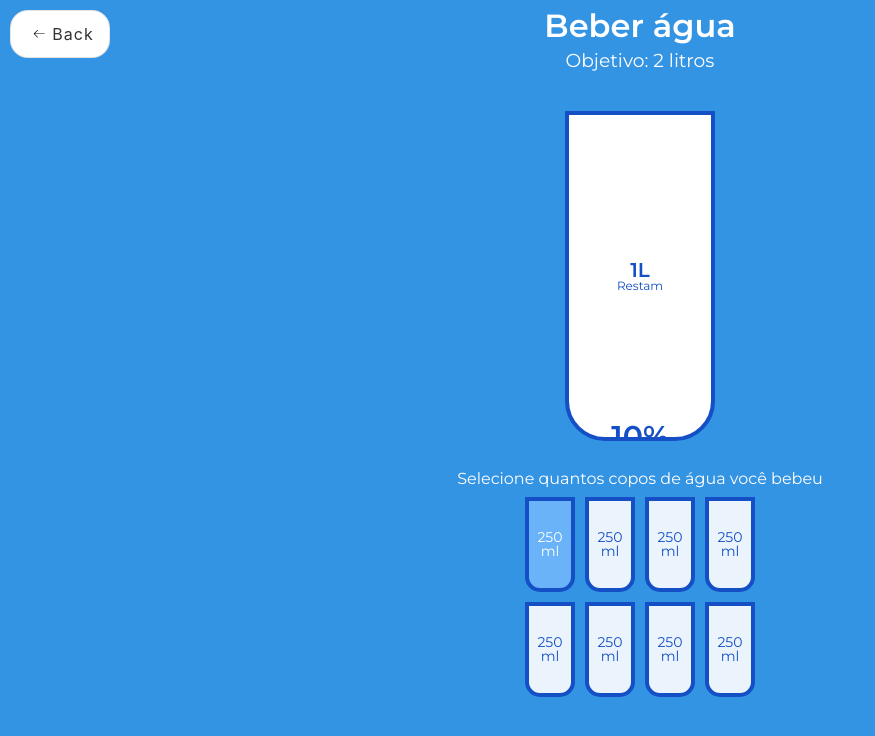
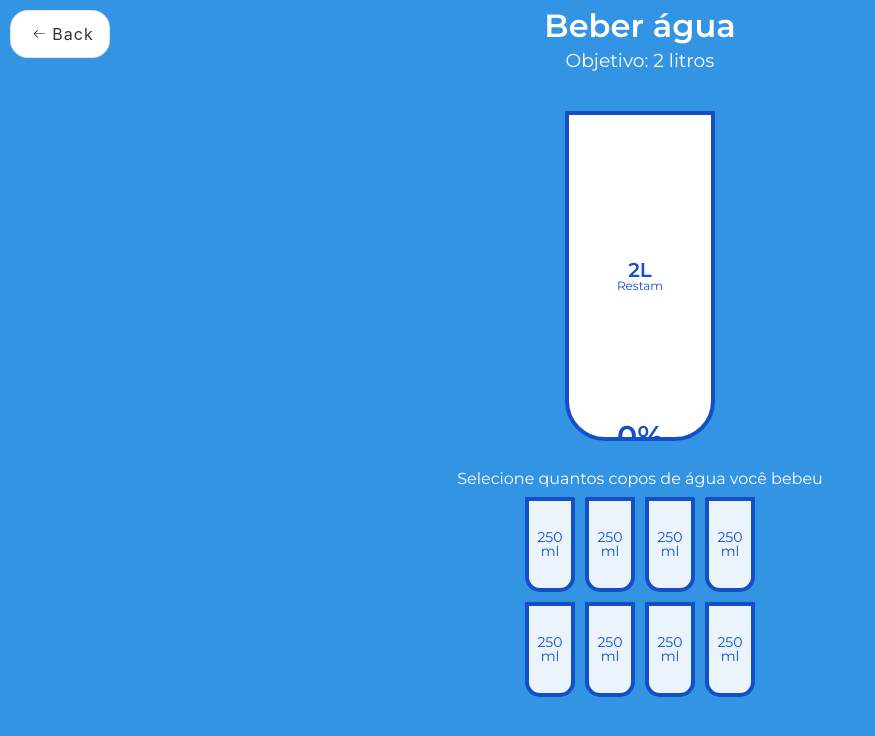
Before and after one commit to jorgehenrrique/50projects-react, a React (Vite) app: page /50projects-react/pages/16-drink-water in a window 1280 px wide. Shown: the top 736 px of the page, without its empty margins (0-875 px from the left). Built offline with nearby package versions, Linux system fonts and the light colour scheme; a web font is replaced by a local one.

Commit message:
finalizado proj 16

```diff
--- a/src/pages/16-drink-water/DrinkWater.css
+++ b/src/pages/16-drink-water/DrinkWater.css
@@ -79,6 +79,7 @@
   font-weight: bold;
   font-size: 3rem;
   height: 0;
+  /* height: 33rem; */
   transition: 0.3s ease;
 }
 
--- a/src/pages/16-drink-water/DrinkWater.jsx
+++ b/src/pages/16-drink-water/DrinkWater.jsx
@@ -1,5 +1,5 @@
 /* eslint-disable react-hooks/exhaustive-deps */
-import { useEffect } from 'react';
+import { useEffect, useState } from 'react';
 import './DrinkWater.css';
 
 export default function DrinkWater() {
@@ -7,10 +7,61 @@ export default function DrinkWater() {
     document.title = 'Drink Water';
   }, []);
 
+  const [copoCheio, setCopoCheio] = useState([
+    { copo1: false },
+    { copo2: false },
+    { copo3: false },
+    { copo4: false },
+    { copo5: false },
+    { copo6: false },
+    { copo7: false },
+    { copo8: false },
+  ]);
+
+  function handleClick(index) {
+    setCopoCheio((prevState) => {
+      const updatedCopoCheio = prevState.map((copo, i) => {
+        const copoAtual = Object.keys(copo)[0];
+        if (i < index) {
+          return { [copoAtual]: true };
+        } else if (i === index) {
+          return { [copoAtual]: !copo[copoAtual] };
+        } else {
+          return { [copoAtual]: false };
+        }
+      });
+      return updatedCopoCheio;
+    });
+  }
+
+  // useEffect(() => {
+  //   const algumCopoVazio = copoCheio.some((copo) => Object.values(copo)[0] === false);
+  //   console.log('Vazio:', algumCopoVazio);
+  // }, [copoCheio]);
+
+  function verificarCopoVazio() {
+    const algumCopoVazio = copoCheio.some((copo) => Object.values(copo)[0] === false);
+    return algumCopoVazio;
+  }
+  function totalCopoCheio() {
+    const cheios = copoCheio.reduce((acumulador, copo) => {
+      const valorCopo = Object.values(copo)[0];
+      if (valorCopo === true) {
+        return acumulador + 1;
+      }
+      return acumulador;
+    }, 0);
+    return cheios;
+  }
+
   let copos = [];
-  for (let index = 0; index < 6; index++) {
+  for (let index = 0; index < 8; index++) {
+    const copoAtual = Object.keys(copoCheio[index])[0];
+
     copos.push(
-      <div key={index} className="copo copo-pequeno">250 ml</div>
+      <div key={index}
+        className={`copo copo-pequeno ${copoCheio[index][copoAtual] ? 'cheio' : ''}`}
+        onClick={() => handleClick(index)}>250 ml</div>
     );
   }
 
@@ -20,28 +71,23 @@ export default function DrinkWater() {
       <h3>Objetivo: 2 litros</h3>
 
       <div className="copo">
-        <div className="restante" id="remained">
-          <span id="liters">1L</span>
+        <div className="restante"
+          style={{ visibility: `${verificarCopoVazio() ? 'visible' : 'hidden'}` }}>
+          <span>{2 - (250 * totalCopoCheio() / 1000)}L</span>
           <small>Restam</small>
         </div>
 
-        <div className="percentage" id="percentage">10%</div>
+        <div className="percentage"
+          style={{ height: `${totalCopoCheio() / copoCheio.length * 330}px` }}
+          id="percentage">{totalCopoCheio() / copoCheio.length * 100}%</div>
       </div>
 
       <p className="text-16">Selecione quantos copos de água você bebeu</p>
 
       <div className="copos">
-        <div className="copo copo-pequeno cheio">250 ml</div>
-        <div className="copo copo-pequeno">250 ml</div>
-        <div className="copo copo-pequeno">250 ml</div>
-        <div className="copo copo-pequeno">250 ml</div>
-        <div className="copo copo-pequeno">250 ml</div>
-        <div className="copo copo-pequeno">250 ml</div>
-        <div className="copo copo-pequeno">250 ml</div>
-        <div className="copo copo-pequeno">250 ml</div>
-        {/* {copos} */}
-      </div>
+        {copos}
+      </div >
 
-    </div>
+    </div >
   );
 }
```
